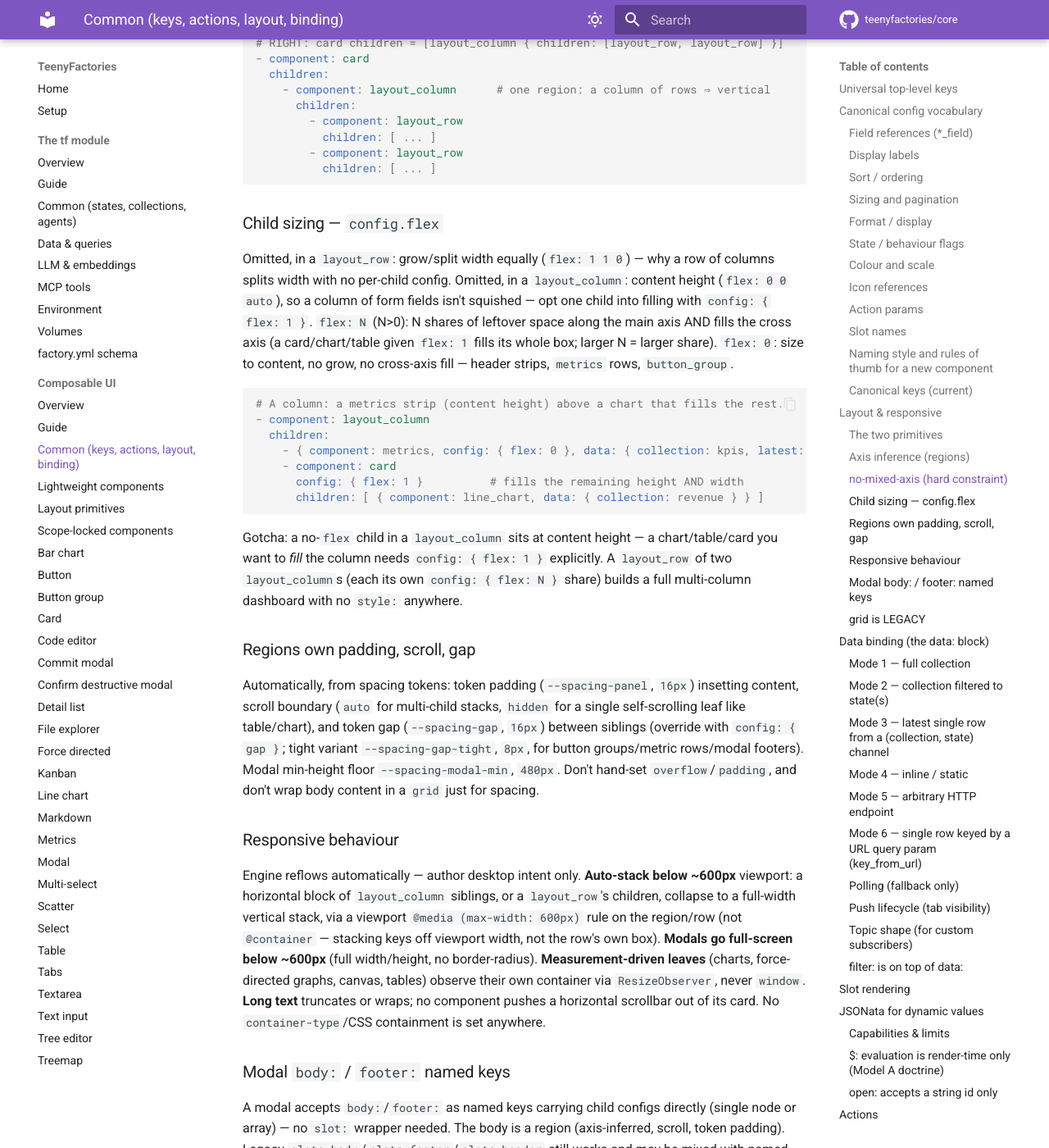
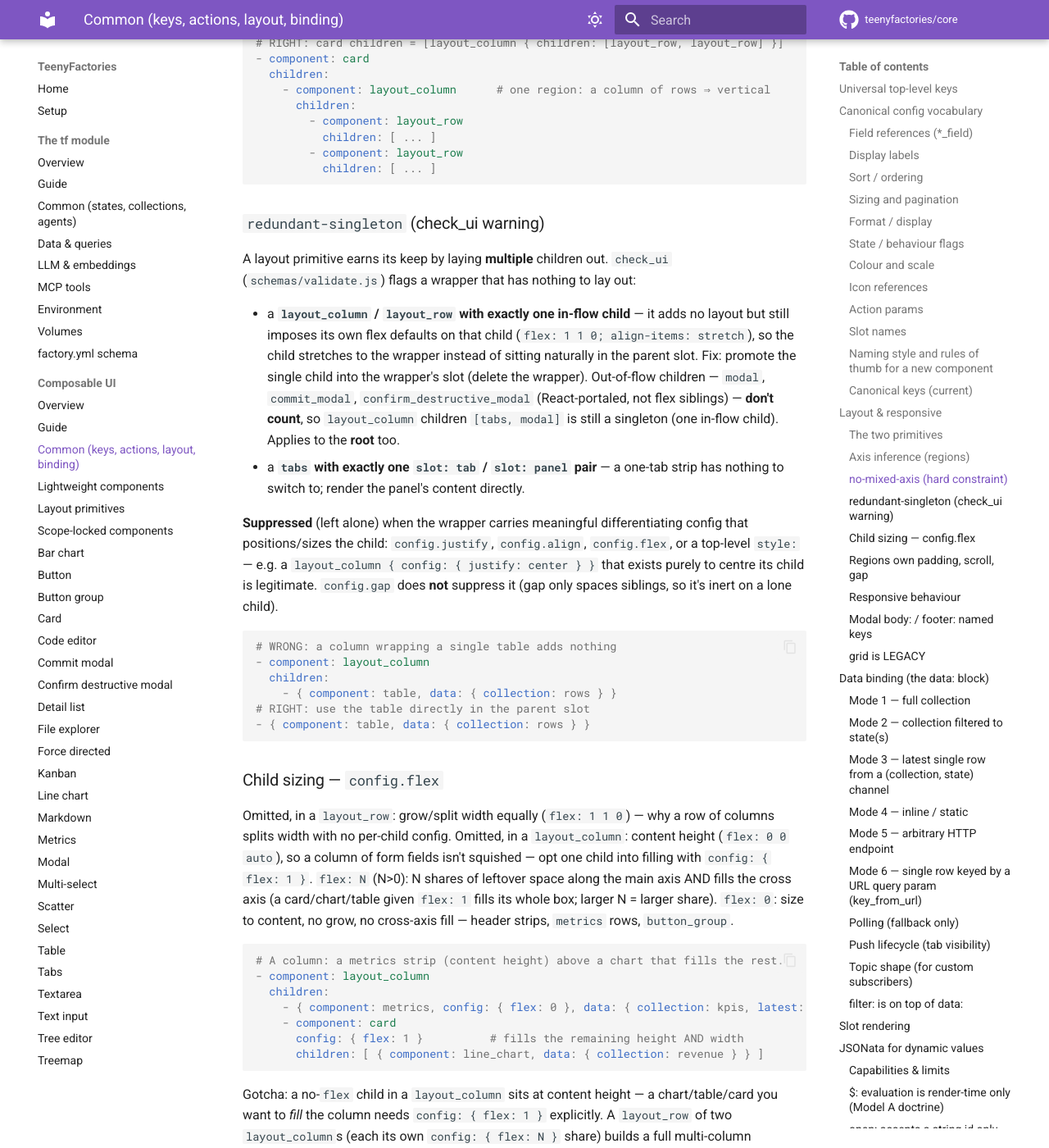
Before and after one commit to teenyfactories/core, an MkDocs documentation site: the page built from docs/reference/ui-common.md, in a window 1280 px wide and 1400 px high, scrolled down 6313 px. Shown: the whole window at 82% size. Built offline with MkDocs 1.6.1 and Material for MkDocs 9.7.7, drawn with Linux system fonts in a browser that asks for light colours; comment, search, counter and statistics services are not loaded; some of the changed text lies outside the part shown.

Commit message:
docs: mirror ui-reference updates (composable-ui modal/table/common clarifications)
Mirror orchestrator reference-doc updates: modal portal semantics, layout_column nesting, tabs conventions. Sync docs/reference/ with orchestrator/backend/mcp/reference/ for consistency.

````diff
--- a/docs/reference/ui-common.md
+++ b/docs/reference/ui-common.md
@@ -149,6 +149,24 @@
           children: [ ... ]
         - component: layout_row
           children: [ ... ]
+```
+
+### `redundant-singleton` (check_ui warning)
+
+A layout primitive earns its keep by laying **multiple** children out. `check_ui` (`schemas/validate.js`) flags a wrapper that has nothing to lay out:
+
+- a **`layout_column` / `layout_row` with exactly one in-flow child** — it adds no layout but still imposes its own flex defaults on that child (`flex: 1 1 0; align-items: stretch`), so the child stretches to the wrapper instead of sitting naturally in the parent slot. Fix: promote the single child into the wrapper's slot (delete the wrapper). Out-of-flow children — `modal`, `commit_modal`, `confirm_destructive_modal` (React-portaled, not flex siblings) — **don't count**, so `layout_column` children `[tabs, modal]` is still a singleton (one in-flow child). Applies to the **root** too.
+- a **`tabs` with exactly one `slot: tab` / `slot: panel` pair** — a one-tab strip has nothing to switch to; render the panel's content directly.
+
+**Suppressed** (left alone) when the wrapper carries meaningful differentiating config that positions/sizes the child: `config.justify`, `config.align`, `config.flex`, or a top-level `style:` — e.g. a `layout_column { config: { justify: center } }` that exists purely to centre its child is legitimate. `config.gap` does **not** suppress it (gap only spaces siblings, so it's inert on a lone child).
+
+```yaml
+# WRONG: a column wrapping a single table adds nothing
+- component: layout_column
+  children:
+    - { component: table, data: { collection: rows } }
+# RIGHT: use the table directly in the parent slot
+- { component: table, data: { collection: rows } }
 ```
 
 ### Child sizing — `config.flex`
@@ -364,7 +382,9 @@
 
 ### `open:` accepts a string id only
 
-Click-opens-a-component contracts (`config.on_node_click.open`, `config.on_point_click.open`, table `detail_modal`, any future `open:`) take a **string id only** — the `id:` of a registered sibling.
+Click-opens-a-component contracts (`config.on_node_click.open`, `config.on_point_click.open`, table `detail_modal`, any future `open:`) take a **string id only** — the `id:` of an id-registered component (a `modal`) mounted anywhere in the same view.
+
+**"Sibling" is about the id registry, not the DOM.** `open:` resolves against the page-level id registry (the nearest `DataRefProvider`), NOT literal tree siblings — and a `modal` is React-portaled, so its position in the layout is irrelevant as long as it's mounted. Practical rules: place each modal **inside the panel/card that opens it** (a tab's panel, the card holding the trigger); it renders out of flow, so it does NOT count as an in-flow layout child. You therefore never need to **hoist modals up to the root** or **wrap the layout in a `layout_column` to make them "siblings"** — that root wrapper is a redundant singleton and collapses a fill child (e.g. a root `tabs`). When the root would be a `tabs`, keep `tabs` as the single root node and nest each modal in its triggering panel.
 
 ```yaml
 - component: force_directed
````
Also changed, not shown: docs/reference/ui-modal.md (+8 -0 lines), docs/reference/ui-table.md (+10 -1 lines).
